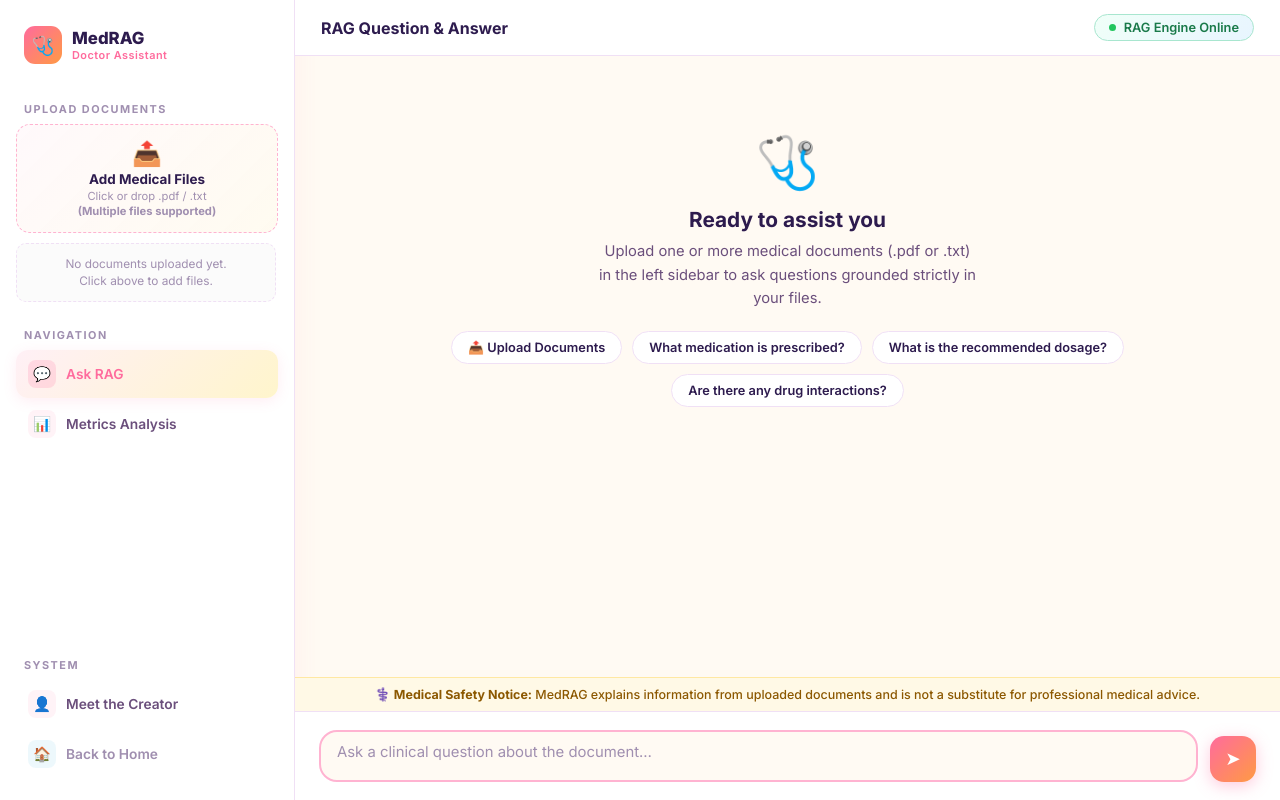
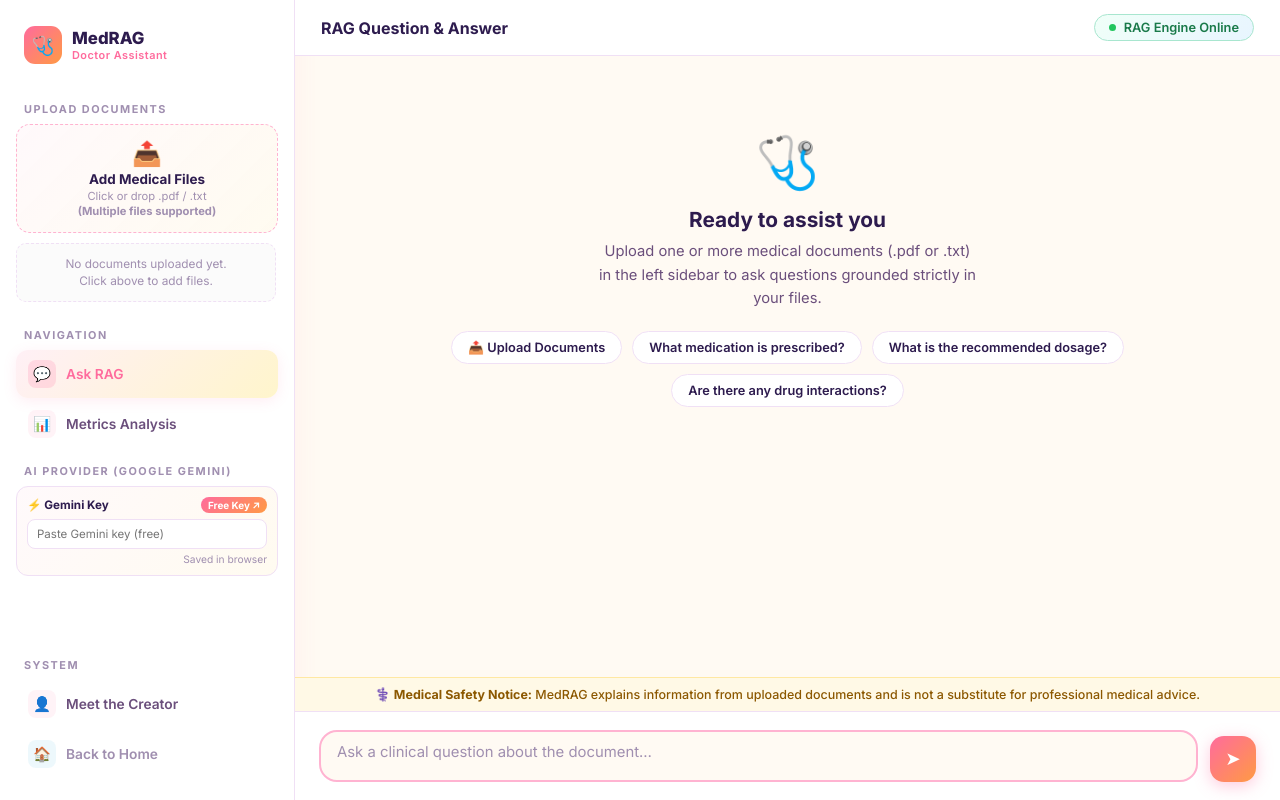
Before and after one commit to 7vaibhav31/Emergency_Triage_Project, a Flask app: page / in a window 1280 px wide, after a click that opens the changed part. Run offline with Flask 3, Linux system fonts and the light colour scheme; data that the repository does not hold is empty.

Commit message:
feat: Google Gemini free tier, direct chat nav, multi-doc sidebar upload
- Switch AI provider to Google Gemini 1.5 Flash (free tier) via OpenAI-compatible endpoint
- Remove upload page (page-2), 'Let's Start' now goes directly to chat
- Add document upload panel in left sidebar of chat page
- Support multiple document upload (.pdf + .txt) in sidebar
- API key accepted from UI sidebar input or GEMINI_API_KEY env var
- Improved error messages guiding users to get free Gemini key
- Sync emergency_triage/templates/index.html with updated frontend

```diff
--- a/emergency_triage/app.py
+++ b/emergency_triage/app.py
@@ -155,11 +155,12 @@ def qa_document():
     """Answers a medical query grounded across all indexed documents."""
     data = request.get_json(silent=True) or {}
     query = data.get("query", "").strip()
+    api_key = data.get("api_key") or request.headers.get("X-Api-Key")
 
     if not query:
         return jsonify({"error": "No question provided."}), 400
 
-    result = qa_service.answer_medical_question(query)
+    result = qa_service.answer_medical_question(query, api_key=api_key)
     return jsonify(result)
 
 
--- a/emergency_triage/templates/index.html
+++ b/emergency_triage/templates/index.html
@@ -255,6 +255,38 @@
     border: 1px dashed var(--border);
   }
 
+  .sidebar-api-card {
+    background: linear-gradient(135deg, rgba(255,107,157,0.04) 0%, rgba(255,204,68,0.08) 100%);
+    border: 1px solid var(--border);
+    border-radius: 12px;
+    padding: 10px;
+    margin-bottom: 8px;
+  }
+  .free-badge {
+    background: linear-gradient(135deg, var(--pink), #ff9a44);
+    color: white;
+    font-size: 0.62rem;
+    font-weight: 700;
+    padding: 2px 7px;
+    border-radius: 20px;
+    text-decoration: none;
+    transition: transform 0.2s;
+  }
+  .free-badge:hover { transform: scale(1.05); }
+  .api-key-input {
+    width: 100%;
+    padding: 7px 9px;
+    border: 1px solid var(--border);
+    border-radius: 8px;
+    font-size: 0.72rem;
+    font-family: inherit;
+    outline: none;
+    background: white;
+    transition: border-color 0.2s;
+  }
+  .api-key-input:focus { border-color: var(--pink); box-shadow: 0 0 0 2px rgba(255,107,157,0.15); }
+  .api-key-hint { font-size: 0.64rem; color: var(--text-light); margin-top: 4px; text-align: right; }
+
   /* MAIN PANEL */
   .main-panel { flex:1; display:flex; flex-direction:column; overflow:hidden; }
   .top-bar { background:white; border-bottom:1.5px solid var(--border); padding:14px 26px; display:flex; align-items:center; justify-content:space-between; flex-shrink:0; }
@@ -486,6 +518,16 @@
       <div class="nav-icon">📊</div>Metrics Analysis
     </button>
 
+    <div class="sidebar-section-title">AI Provider (Google Gemini)</div>
+    <div class="sidebar-api-card">
+      <div style="display:flex;align-items:center;justify-content:space-between;margin-bottom:6px;">
+        <span style="font-size:0.73rem;font-weight:700;color:var(--text-dark);">⚡ Gemini Key</span>
+        <a href="https://aistudio.google.com/app/apikey" target="_blank" class="free-badge">Free Key ↗</a>
+      </div>
+      <input type="password" id="geminiApiKeyInput" class="api-key-input" placeholder="Paste Gemini key (free)" oninput="saveApiKey(this.value)">
+      <div class="api-key-hint" id="apiKeyStatusHint">Saved in browser</div>
+    </div>
+
     <div class="sidebar-section-title" style="margin-top:auto;">System</div>
     <button class="nav-link" onclick="goToPage('page-about')">
       <div class="nav-icon">👤</div>Meet the Creator
@@ -596,7 +638,7 @@
     <div class="tech-pills">
       <div class="tech-pill">🐍 Python + Flask</div>
       <div class="tech-pill">🧠 RAG Pipeline</div>
-      <div class="tech-pill">🤖 NVIDIA NIM API</div>
+      <div class="tech-pill">🤖 Google Gemini (Free Tier)</div>
       <div class="tech-pill">📄 TF-IDF Retrieval</div>
       <div class="tech-pill">💅 Vanilla CSS</div>
       <div class="tech-pill">⚡ Low Latency Design</div>
--- a/emergency_triage/triage_service.py
+++ b/emergency_triage/triage_service.py
@@ -1,18 +1,14 @@
 """
 triage_service.py
 =================
-MedRAG multi-document inference and retrieval coordinator for Vercel deployment.
-Connects the lightweight multi-document RAG engine with NVIDIA NIM API.
+MedRAG multi-document inference and retrieval coordinator.
+Powered by Google Gemini Free Tier via OpenAI-compatible endpoint.
 """
 
 import os
 import time
 from openai import OpenAI
 from rag_engine import RAGEngine
-
-API_KEY = os.getenv("NVIDIA_API_KEY", "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")
-BASE_URL = os.getenv("NVIDIA_BASE_URL", "https://integrate.api.nvidia.com/v1")
-MODEL = os.getenv("MODEL_NAME", "meta/llama-3.2-11b-vision-instruct")
 
 QA_SYSTEM_PROMPT = """You are MedRAG, an intelligent medical document assistant.
 Your job is to explain and summarize information strictly based on the provided document excerpts.
@@ -21,10 +17,50 @@ IMPORTANT RULES:
 1. Ground every statement strictly in the provided excerpts.
 2. If an excerpt mentions a value (e.g. hemoglobin, dosage, blood pressure), report it accurately.
 3. If information is NOT mentioned in the excerpts, clearly state that it is not available in the documents.
-4. If multiple documents are provided (e.g. prescription and lab report), synthesize the findings across them and cite the specific source document.
+4. If multiple documents are provided (e.g. prescription and lab report), synthesize findings across them and cite the specific source document and page number.
 5. Do NOT diagnose diseases, prescribe medication, or give definitive medical advice.
 6. Always advise the patient to consult their licensed doctor for clinical decisions.
 7. Present your answer cleanly with bullet points if helpful."""
+
+
+def resolve_ai_client(api_key: str = None):
+    """
+    Returns (client, model_name, provider_name).
+    Configured for Google Gemini Free Tier with fallback support for NVIDIA NIM.
+    """
+    # 1. Check for Gemini Key (passed from UI or environment)
+    key = api_key or os.getenv("GEMINI_API_KEY") or os.getenv("GOOGLE_API_KEY")
+    if key and (key.startswith("AIza") or not key.startswith("nvapi-")):
+        return (
+            OpenAI(
+                api_key=key,
+                base_url="https://generativelanguage.googleapis.com/v1beta/openai/"
+            ),
+            os.getenv("GEMINI_MODEL", "gemini-1.5-flash"),
+            "Google Gemini 1.5 Flash (Free Tier)"
+        )
+
+    # 2. Check for NVIDIA NIM key
+    nvidia_key = api_key if (api_key and api_key.startswith("nvapi-")) else os.getenv("NVIDIA_API_KEY")
+    if nvidia_key:
+        return (
+            OpenAI(
+                api_key=nvidia_key,
+                base_url=os.getenv("NVIDIA_BASE_URL", "https://integrate.api.nvidia.com/v1")
+            ),
+            os.getenv("MODEL_NAME", "meta/llama-3.2-11b-vision-instruct"),
+            "NVIDIA NIM"
+        )
+
+    # 3. Default to Google Gemini endpoint
+    return (
+        OpenAI(
+            api_key=key or "",
+            base_url="https://generativelanguage.googleapis.com/v1beta/openai/"
+        ),
+        "gemini-1.5-flash",
+        "Google Gemini 1.5 Flash"
+    )
 
 
 class DocumentQAService:
@@ -43,39 +79,36 @@ class DocumentQAService:
     def remove_document(self, filename: str):
         self.rag.remove_document(filename)
 
-    def answer_medical_question(self, query: str) -> dict:
+    def answer_medical_question(self, query: str, api_key: str = None) -> dict:
         start_time = time.time()
 
-        # Check if any documents have been uploaded
+        # Guardrail: Check if documents have been uploaded
         if not self.rag.chunks:
             return {
-                "answer": "📄 **No documents uploaded yet.**\n\nPlease use the **Upload Documents** area in the left sidebar to upload one or more medical files (.pdf or .txt, such as prescriptions or lab reports). Once uploaded, I'll be ready to answer your questions!",
-                "latency_ms": 12,
+                "answer": "📄 **No documents uploaded yet.**\n\nPlease use the **Upload Documents** area in the left sidebar to upload your medical files (.pdf or .txt, such as prescriptions or lab reports). Once uploaded, I'll be ready to answer your questions!",
+                "latency_ms": 10,
                 "confidence": 100,
+                "chunks_used": 0,
+                "total_tokens": 25,
+                "tokens_per_sec": 100.0,
+                "citations": []
+            }
+
+        # Guardrail: Handle vague greetings
+        q_clean = query.strip()
+        if len(q_clean) < 3 or q_clean.lower() in ["hi", "hello", "hey", "help"]:
+            doc_names = ", ".join([d["filename"] for d in self.rag.documents])
+            return {
+                "answer": f"Hello! I am MedRAG, powered by Google Gemini. I currently have **{len(self.rag.documents)} document(s)** indexed: *{doc_names}*.\n\nAsk me any question about medications, dosages, lab results, or clinical observations!",
+                "latency_ms": 15,
+                "confidence": 95,
                 "chunks_used": 0,
                 "total_tokens": 30,
                 "tokens_per_sec": 120.0,
                 "citations": []
             }
 
-        # Handle vague or short greetings
-        q_clean = query.strip()
-        if len(q_clean) < 3 or q_clean.lower() in ["hi", "hello", "hey", "help"]:
-            doc_names = ", ".join([d["filename"] for d in self.rag.documents])
-            return {
-                "answer": f"Hello! I am MedRAG, your medical document assistant. I currently have **{len(self.rag.documents)} document(s)** indexed: *{doc_names}*.\n\nAsk me any question about medications, dosages, lab results, or clinical observations!",
-                "latency_ms": 20,
-                "confidence": 95,
-                "chunks_used": 0,
-                "total_tokens": 35,
-                "tokens_per_sec": 130.0,
-                "citations": []
-            }
-
-        client = OpenAI(
-            api_key=API_KEY,
-            base_url=BASE_URL
-        )
+        client, model_name, provider_name = resolve_ai_client(api_key)
 
         retrieved = self.rag.retrieve(query=query, top_k=3)
         rag_context = self.rag.format_context(retrieved)
@@ -96,8 +129,8 @@ Based strictly on the medical excerpts above, answer the following clinical quer
 
         try:
             response = client.chat.completions.create(
-                model=MODEL,
-                max_tokens=400,
+                model=model_name,
+                max_tokens=500,
                 temperature=0.2,
                 messages=[
                     {"role": "user", "content": full_prompt},
@@ -106,19 +139,13 @@ Based strictly on the medical excerpts above, answer the following clinical quer
             answer = response.choices[0].message.content
         except Exception as e:
             err_str = str(e)
-            if "403" in err_str or "Authorization" in err_str or "quota" in err_str.lower():
+            if "API key" in err_str or "400" in err_str or "401" in err_str or "403" in err_str or "INVALID_ARGUMENT" in err_str:
                 answer = (
-                    "⚠️ **NVIDIA NIM API Key Notice (403 Forbidden):**\n\n"
-                    "The hardcoded fallback NVIDIA API key has exhausted its evaluation credits on NVIDIA NIM.\n\n"
-                    "**To fix this instantly:**\n"
-                    "1. Get a free API key at **[build.nvidia.com](https://build.nvidia.com)** (or Groq / OpenRouter).\n"
-                    "2. Add it to your **Vercel Project Settings → Environment Variables** as `NVIDIA_API_KEY`.\n"
-                    "3. Redeploy or restart to restore live clinical answers!"
-                )
-            elif "410" in err_str or "end of life" in err_str.lower():
-                answer = (
-                    f"⚠️ **Model Deprecated Notice:** The requested model has reached end-of-life on NVIDIA NIM. "
-                    f"Please update `MODEL_NAME` to `meta/llama-3.2-11b-vision-instruct` or `mistralai/mistral-7b-instruct-v0.3`."
+                    "⚠️ **Google Gemini Free Tier Key Required:**\n\n"
+                    "To enable live medical responses for your documents:\n"
+                    "1. Get your 100% free API key from **[Google AI Studio (aistudio.google.com)](https://aistudio.google.com/app/apikey)**.\n"
+                    "2. Enter it in the **Google Gemini Key** box in the left sidebar (or set `GEMINI_API_KEY` in Vercel Environment Variables).\n"
+                    "3. Submit your question to get instant, evidence-grounded answers!"
                 )
             else:
                 answer = f"⚠️ AI Service Notice: {err_str}"
@@ -137,5 +164,6 @@ Based strictly on the medical excerpts above, answer the following clinical quer
             "chunks_used": len(retrieved),
             "total_tokens": total_tokens,
             "tokens_per_sec": tokens_per_sec,
-            "citations": citations
+            "citations": citations,
+            "provider": provider_name
         }
```
Also changed, not shown: frontend/index.html (+43 -1 lines).
